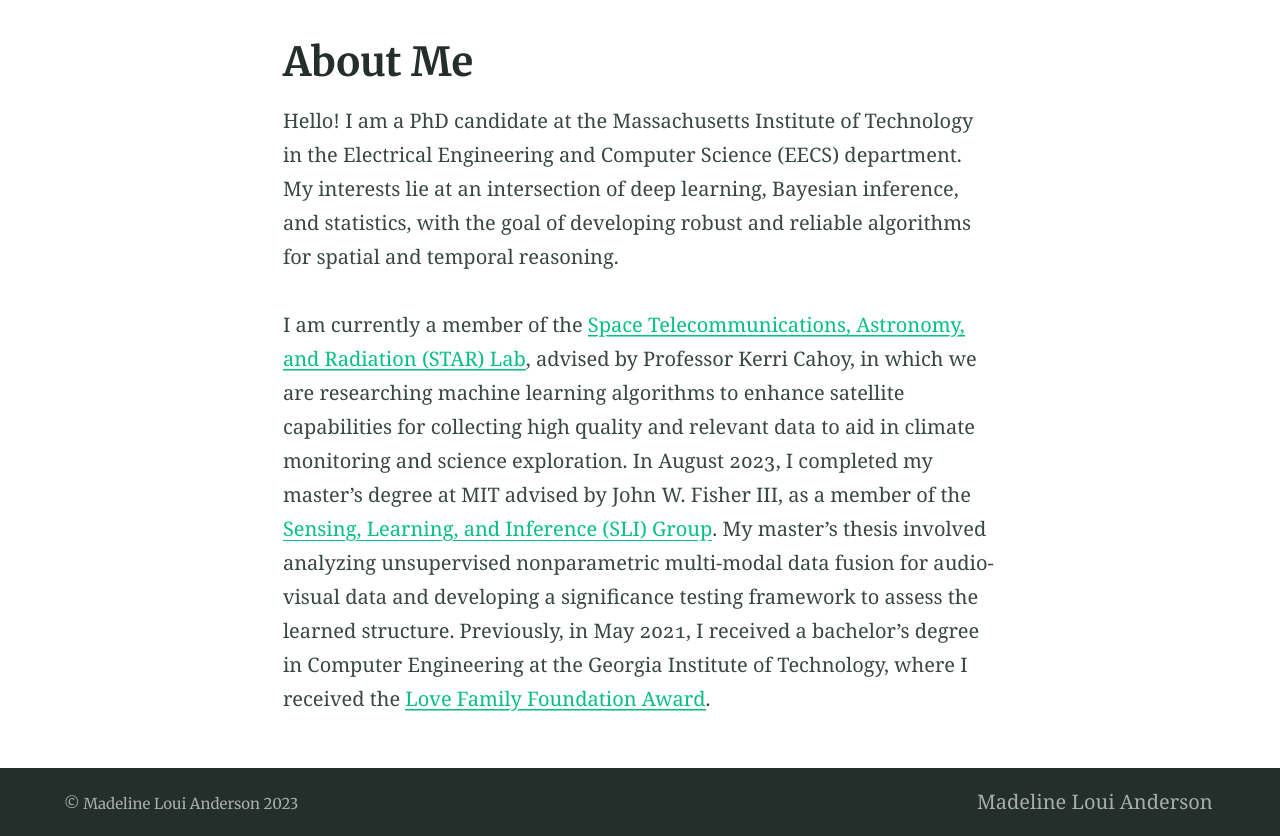
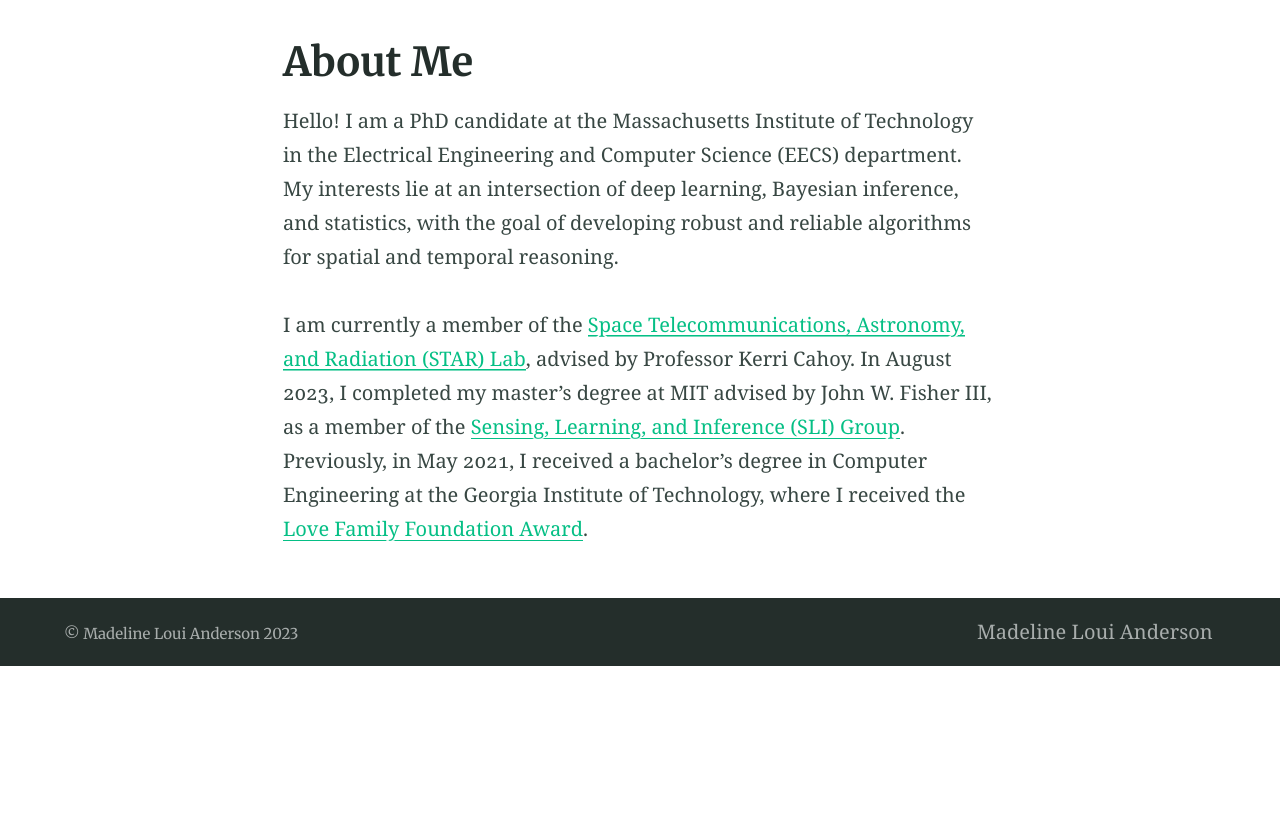
Before and after one commit to madelineloui/madelineloui.github.io, a Jekyll site: the page built from index.md, in a window 1280 px wide. Shown: the part 408-1244 px from the top of the page. Built offline with Jekyll 4.4.1, drawn with Linux system fonts in a browser that asks for light colours; after the commit the page ends 1074 px from its top, so only the background shows below that.

Commit message:
Update index.md

```diff
--- a/index.md
+++ b/index.md
@@ -7,4 +7,4 @@ feature_image: /images/scene.png
 
 Hello! I am a PhD candidate at the Massachusetts Institute of Technology in the Electrical Engineering and Computer Science (EECS) department. My interests lie at an intersection of deep learning, Bayesian inference, and statistics, with the goal of developing robust and reliable algorithms for spatial and temporal reasoning.
 
-I am currently a member of the [Space Telecommunications, Astronomy, and Radiation (STAR) Lab](https://starlab.mit.edu/), advised by Professor Kerri Cahoy, in which we are researching machine learning algorithms to enhance satellite capabilities for collecting high quality and relevant data to aid in climate monitoring and science exploration. In August 2023, I completed my master's degree at MIT advised by John W. Fisher III, as a member of the [Sensing, Learning, and Inference (SLI) Group](https://sli.csail.mit.edu/). My master's thesis involved analyzing unsupervised nonparametric multi-modal data fusion for audio-visual data and developing a significance testing framework to assess the learned structure. Previously, in May 2021, I received a bachelor's degree in Computer Engineering at the Georgia Institute of Technology, where I received the [Love Family Foundation Award](https://loveaward.oue.gatech.edu/past-recipients/).
+I am currently a member of the [Space Telecommunications, Astronomy, and Radiation (STAR) Lab](https://starlab.mit.edu/), advised by Professor Kerri Cahoy. In August 2023, I completed my master's degree at MIT advised by John W. Fisher III, as a member of the [Sensing, Learning, and Inference (SLI) Group](https://sli.csail.mit.edu/). Previously, in May 2021, I received a bachelor's degree in Computer Engineering at the Georgia Institute of Technology, where I received the [Love Family Foundation Award](https://loveaward.oue.gatech.edu/past-recipients/).
```
